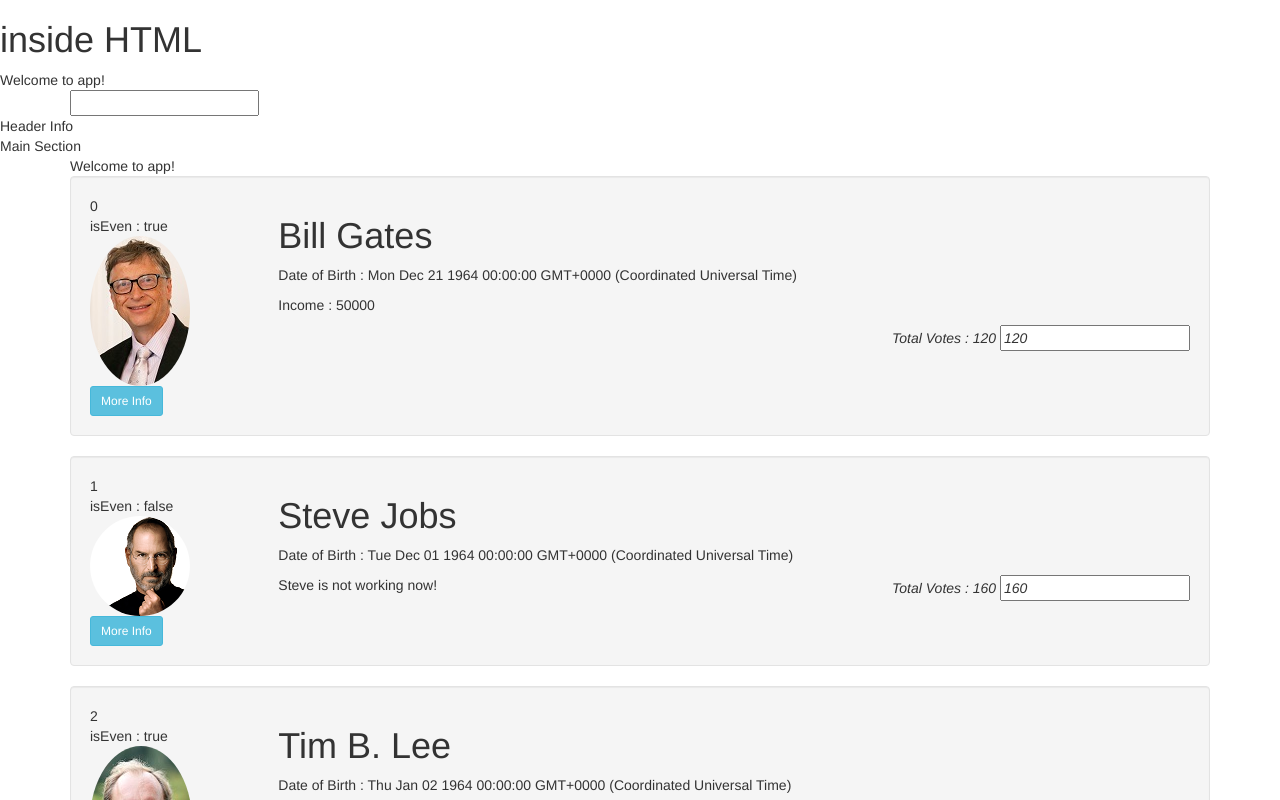
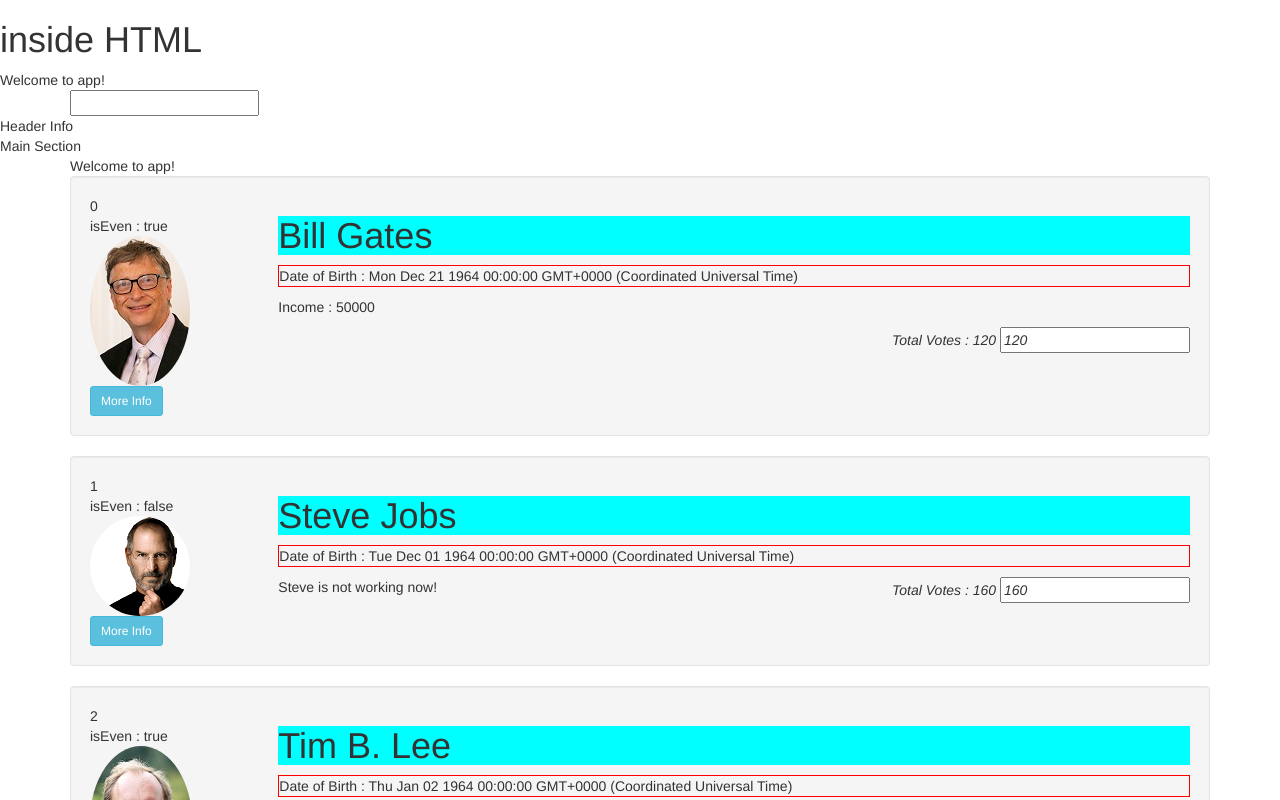
Before and after one commit to synergy2411/inspop-demo, an Angular app: page / in a window 1280 px wide. Shown: the top 800 px of the page. Built offline with nearby package versions, Linux system fonts and the light colour scheme.

Commit message:
custom directive created

```diff
--- a/src/app/app.module.ts
+++ b/src/app/app.module.ts
@@ -4,12 +4,14 @@
 
 import { AppComponent } from './app.component';
 import { UserComponent } from './user/user.component';
+import { HighlightDirective } from './directives/highlight.directive';
 
 
 @NgModule({
   declarations: [
     AppComponent,
-    UserComponent
+    UserComponent,
+    HighlightDirective
   ],
   imports: [
     BrowserModule,
--- /dev/null
+++ b/src/app/directives/highlight.directive.ts
@@ -0,0 +1,10 @@
+import { Directive, ElementRef } from '@angular/core';
+
+@Directive({
+    selector : '[app-highlight]'
+})
+export class HighlightDirective{
+    constructor(private elementRef : ElementRef){
+        this.elementRef.nativeElement.style.backgroundColor = "aqua";
+    }
+}
--- a/src/app/user/user.component.css
+++ b/src/app/user/user.component.css
@@ -1,3 +1,6 @@
-/* h1{
-    color : yellow;
-} */
+.myBorder{
+    border : 1px red solid;
+}
+.myTransform {
+    text-decoration : underline;
+}
--- a/src/app/user/user.component.html
+++ b/src/app/user/user.component.html
@@ -13,7 +13,7 @@
 
 <div class="container">
 <ul class="list-unstyled">
-<li class="well" *ngFor="let user of users; index as i; first as isFirst; even as isEven">
+<li class="well" *ngFor="let user of users; index as i; first as isFirst; even as isEven; odd as isOdd">
     <div class="row">
         <div class="col-xs-2 col-sm-2 col-md-2">
             {{ i }}
@@ -24,8 +24,11 @@
                 (click)="moreInfo(user)">More Info</button>
         </div>
         <div class="col-xs-10 col-sm-10 col-md-10">
-            <h1>{{ user.firstName }} {{ user.lastName }}</h1>
-            <p>Date of Birth : {{ user.dob}}</p>
+            <h1 app-highlight>{{ user.firstName }} {{ user.lastName }}</h1>
+            <!-- <p [ngClass]="{'myBorder' : isEven, 'myTransform' : isOdd}">
+                Date of Birth : {{ user.dob}}</p> -->
+            <p [ngClass]="myClasses">
+                Date of Birth : {{ user.dob}}</p>
             <p *ngIf="user.isWorking; else elseTemplate">Income  : {{ user.income }}</p>
             <em class="pull-right">
                 Total Votes : {{ user.vote }}
--- a/src/app/user/user.component.ts
+++ b/src/app/user/user.component.ts
@@ -28,6 +28,10 @@
 OnDestroy,
 DoCheck
 {
+    myClasses = {
+        'myBorder' : true,
+        'myTransform' : false
+    }
 
     @Input('title') title : string;
     @Input('users') users : User[];
@@ -38,6 +42,8 @@
     }
 
     moreInfo(user : User){
+        this.myClasses.myBorder = false;
+        this.myClasses.myTransform = true;
         alert(`${user.firstName} is working with ${user.company}!!`);
     }
     constructor(){
```
